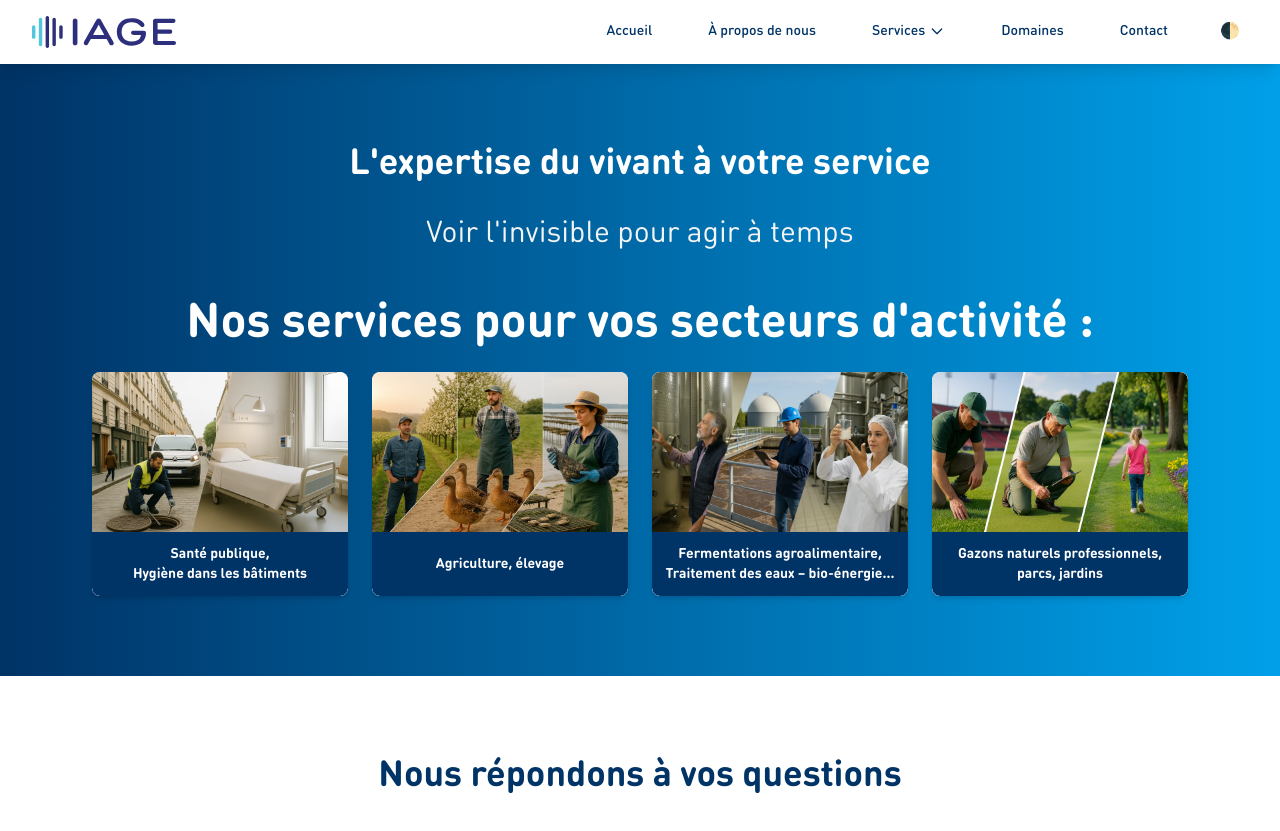
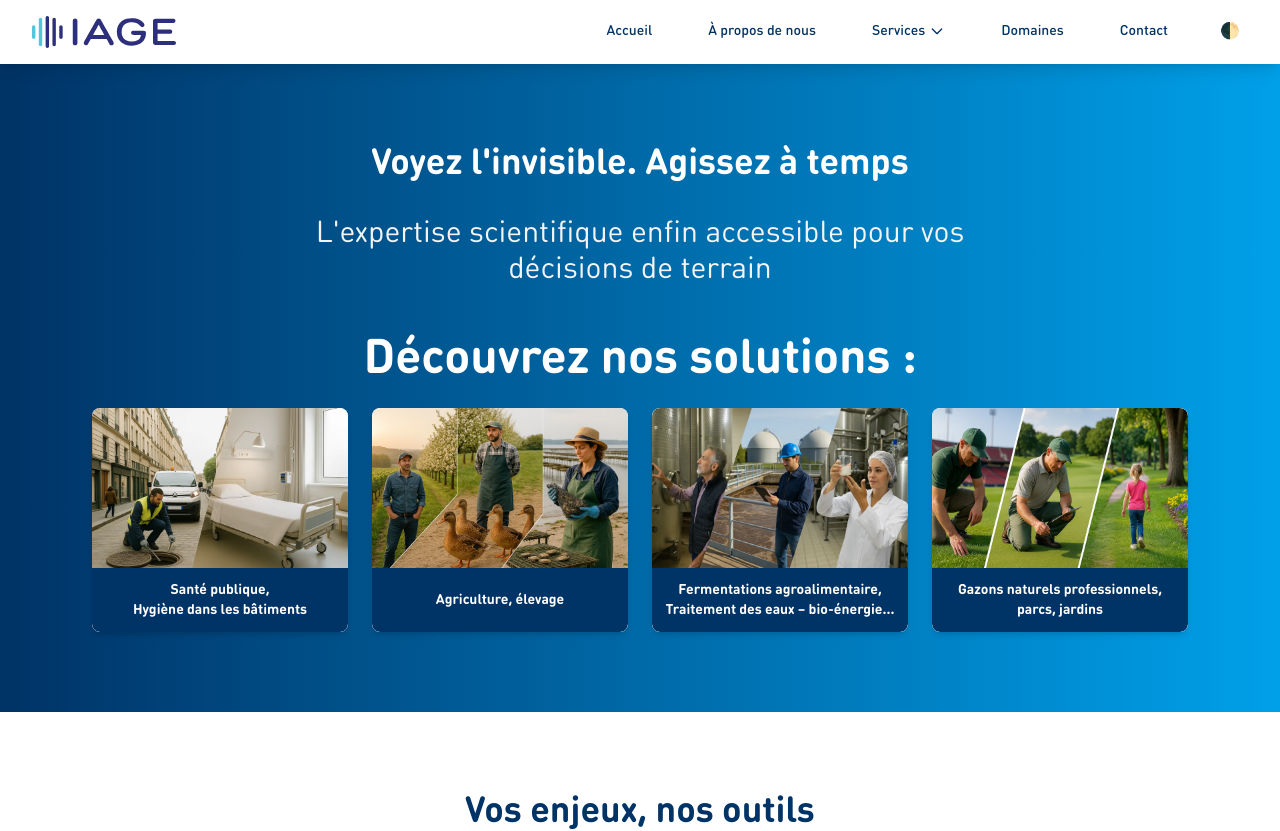
Before and after one commit to OROATIAGE/iage-france.site-public, a React (Vite) app: page / in a window 1280 px wide. Shown: the top 831 px of the page. Built offline with nearby package versions, Linux system fonts and the light colour scheme.

Commit message:
feat: revue accueil textes

```diff
--- a/src/content/texts.js
+++ b/src/content/texts.js
@@ -23,9 +23,9 @@ export const texts = {
       "card_title_industrial": "Fermentations agroalimentaire,\nTraitement des eaux – bio-énergie...",
       "card_title_turf": "Gazons naturels professionnels, parcs, jardins",
       "cta": "Contactez-nous",
-      "professional_intro": "Nos services pour vos secteurs d'activité :",
-      "subtitle": "Voir l'invisible pour agir à temps",
-      "title": "L'expertise du vivant à votre service"
+      "professional_intro": "Découvrez nos solutions :",
+      "subtitle": "L'expertise scientifique enfin accessible pour vos décisions de terrain",
+      "title": "Voyez l'invisible. Agissez à temps"
     },
     "sectors": {
       "01": {
@@ -77,7 +77,7 @@ export const texts = {
       "subdomain_sports_turf": "Vous souhaiter mieux assurer la qualité des Gazons sportifs des stades",
       "subdomain_viticulture": "Vous souhaiter mieux protéger vos vignes contre leurs différents pathogènes",
       "subdomain_winemaking": "Vous souhaitez mieux contrôler les processus biologique dans vos étapes de vinification",
-      "title": "Nous répondons à vos questions"
+      "title": "Vos enjeux, nos outils"
     },
     "services": {
       "0": {
@@ -522,7 +522,7 @@ export const texts = {
         "reco_PF000047": "Pour contrôler l'état du sol (substrat)",
         "reco_PF000048": "Pour contrôler l'état des racines",
         "reco_PF000049": "Pour un suivi conjoint racines et partie aérienne",
-        "reco_PF000050": "Pour un état de santé des trois compartiments (sol + racines + gazon) et sécuriser un nouveau plaquage"
+        "reco_PF000050": "Pour un état de santé des trois compartiments (sol + racines + gazon) ou sécuriser un nouveau plaquage"
       },
       "racine": {
         "catchphrase": "Pensée pour aller chercher les réponses là où tout commence : dans les racines.",
```
Also changed, not shown: texts.csv.
